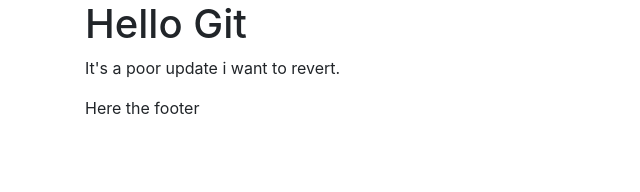
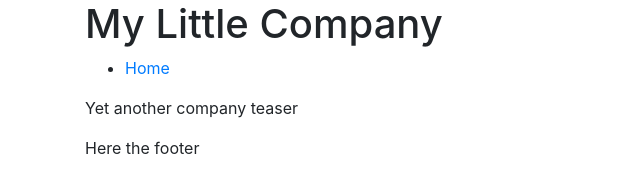
Before and after one commit to dacodemaniak/simple-html-project, a website: page index.html in a window 1280 px wide. Shown: the whole page, without its empty margins (0-640 px from the left). Drawn offline with nearby package versions, Linux system fonts and the light colour scheme.

Commit message:
Added menu bar and fix bootstrap css link
Fix title tag

```diff
--- a/index.html
+++ b/index.html
@@ -4,20 +4,30 @@
         <meta charset="utf-8">
         <meta name="viewport" content="width=device-width">
 
-        <title>Hello Git</title>
+        <title>My Little Company</title>
 
-        <link href="./node_modules/bootstrap/dist/bootstrap.min.css" rel="stylesheet">
+        <link href="./node_modules/bootstrap/dist/css/bootstrap.min.css" rel="stylesheet">
     </head>
 
     <body>
         <div class="container">
             <main>
-            <header>
-                <h1>Hello Git</h1>
-            </header>
+                <header>
+                    <h1>My Little Company</h1>
+                </header>
+
+                <nav class="navbar-nav">
+                    <ul>
+                        <li>
+                            <a href="#" title="Home">
+                                Home
+                            </a>
+                        </li>
+                    </ul>
+                </nav>
 
                 <blockquote>
-                    It's a poor update i want to revert.
+                    Yet another company teaser
                 </blockquote>
                 <footer>
                     Here the footer
```
